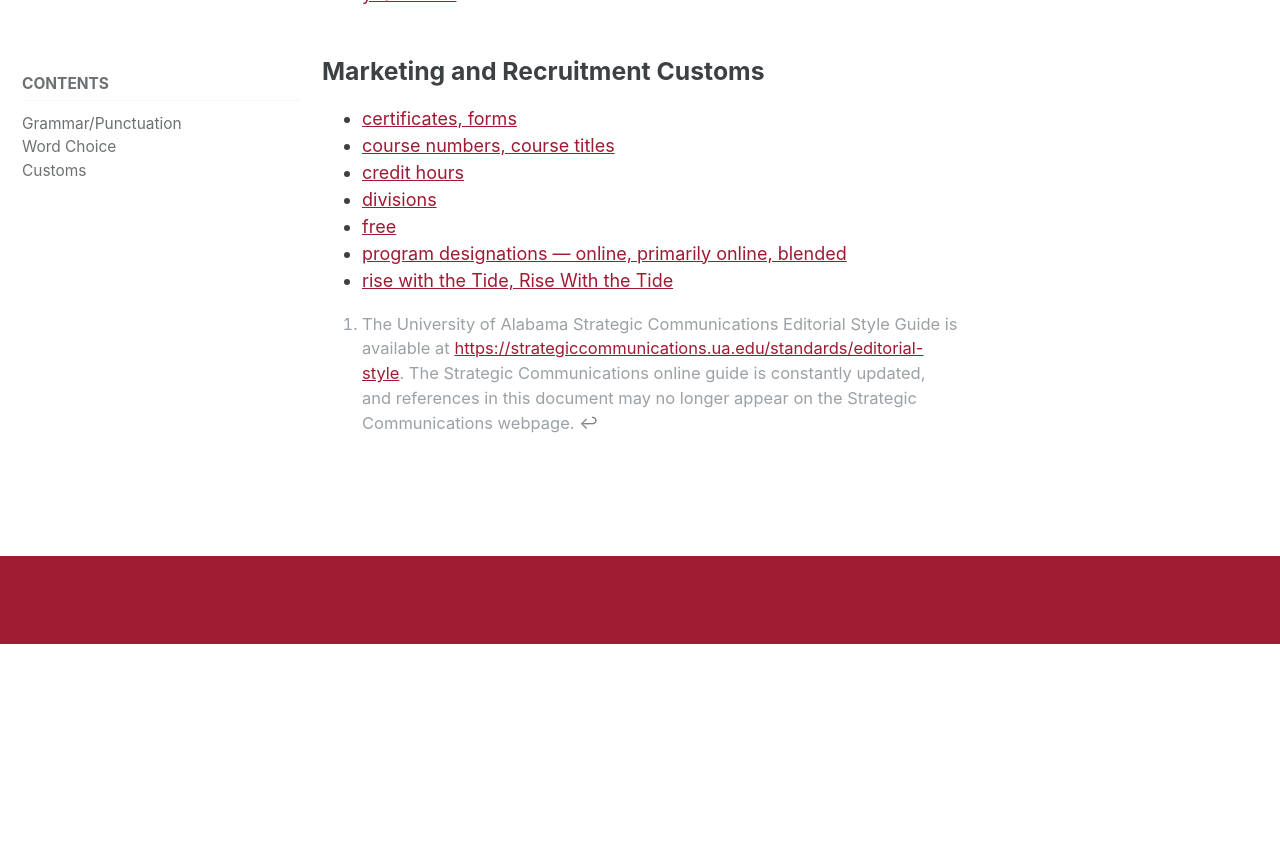
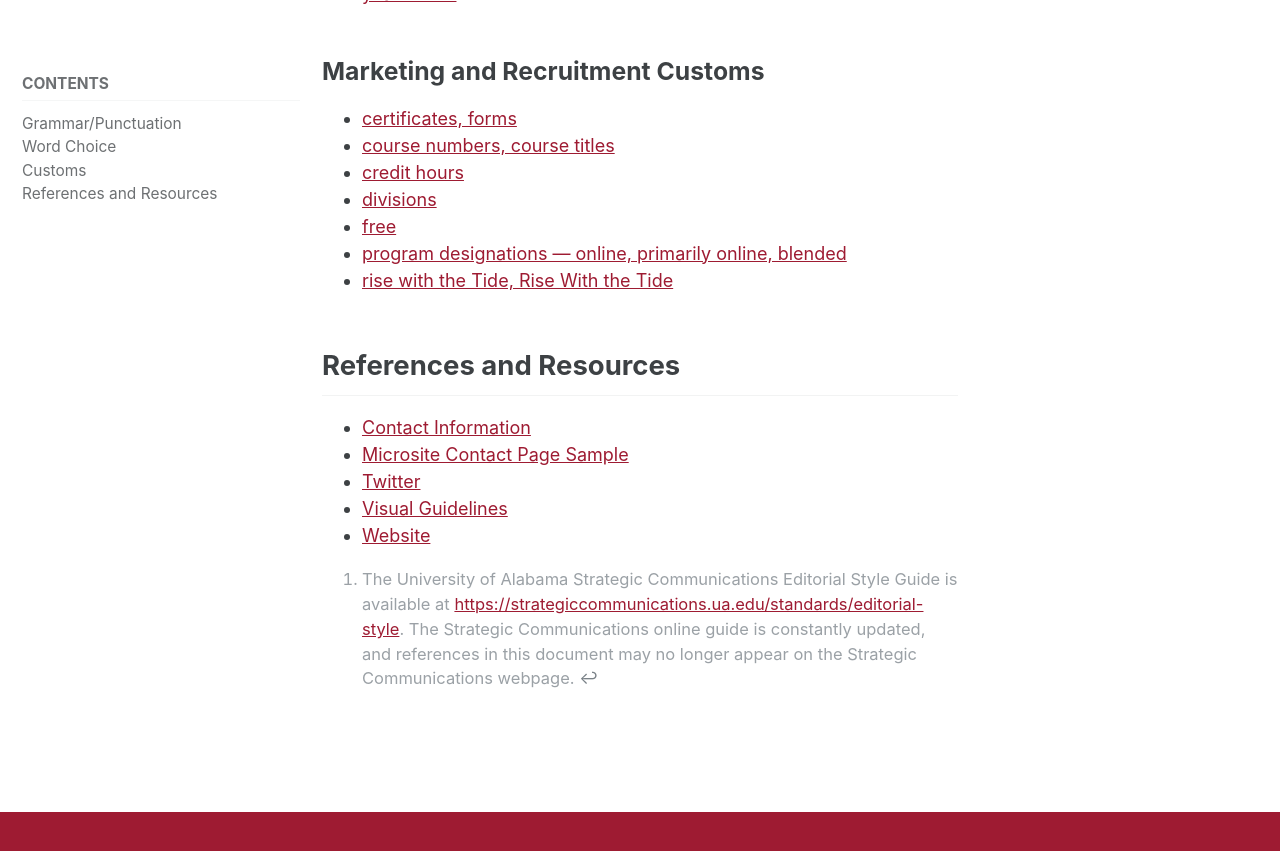
Before and after one commit to UA-Online/style-guide, a Jekyll site: the page built from index.md, in a window 1280 px wide and 900 px high, scrolled down 3247 px. Shown: the top 851 px of the window. Built offline with Jekyll 4.4.1, drawn with Linux system fonts in a browser that asks for light colours; cached includes are drawn as plain includes; a script that is not in the unit is left out; comment, search, counter and statistics services are not loaded; our own code applies the rules of GitHub Pages for plain Markdown files; before the commit the page ends 3891 px from its top, so only the background shows below that.

Commit message:
feat: add references section and navigation

```diff
--- a/index.md
+++ b/index.md
@@ -126,3 +126,11 @@ Entry sources are cited when available. Content on the AP Stylebook website may
 - [program designations — online, primarily online, blended](pages/program-designations-online-primarily-online-blended)
 - [rise with the Tide, Rise With the Tide](pages/rise-with-the-tide)
 {: .index_toc}
+
+## References and Resources
+- [Contact Information](pages/contact-information)
+- [Microsite Contact Page Sample](pages/microsite-contact-page-sample)
+- [Twitter](pages/twitter-2)
+- [Visual Guidelines](pages/visual-guidelines)
+- [Website](pages/website)
+{: .index_toc}
```
Also changed, not shown: _data/navigation.yml (+15 -0 lines), _pages/contact-information.md (added, +11 -0 lines), _pages/microsite-contact-page-sample.md (added, +13 -0 lines), _pages/twitter-2.md (added, +11 -0 lines), _pages/visual-guidelines.md (added, +9 -0 lines), _pages/website.md (added, +22 -0 lines), 2 other files.
